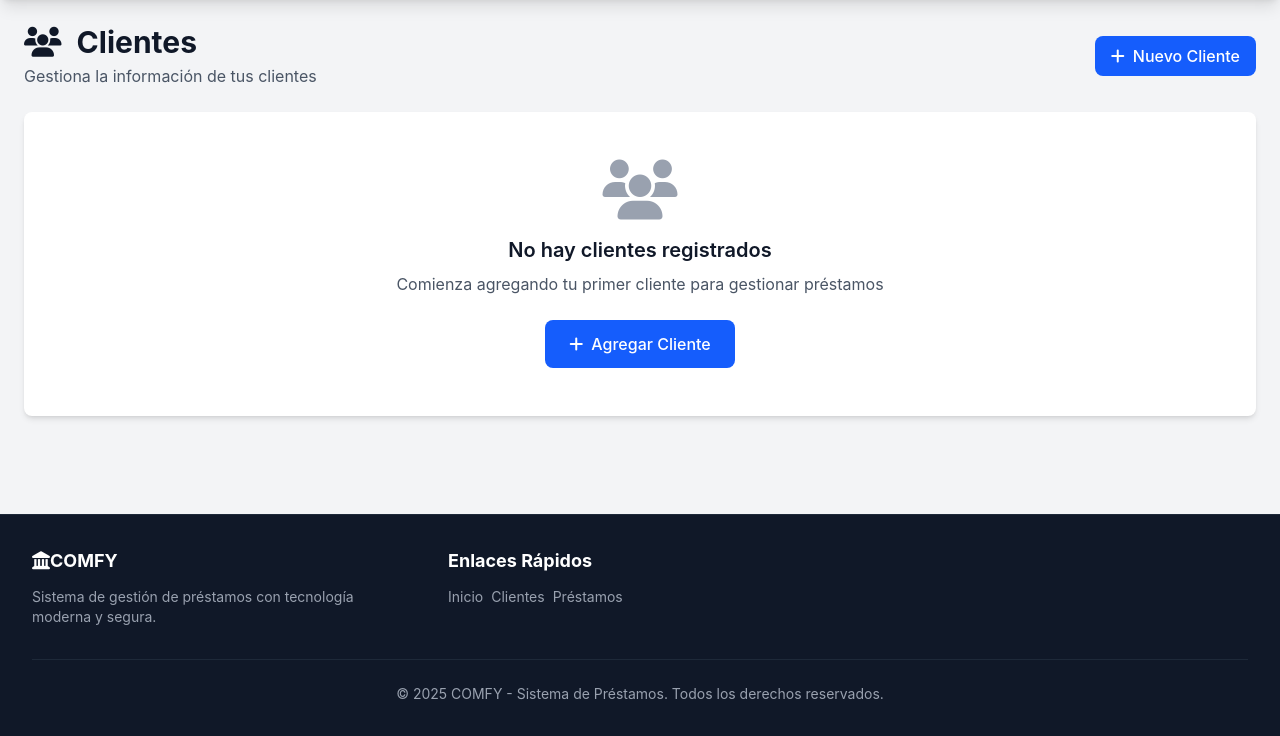
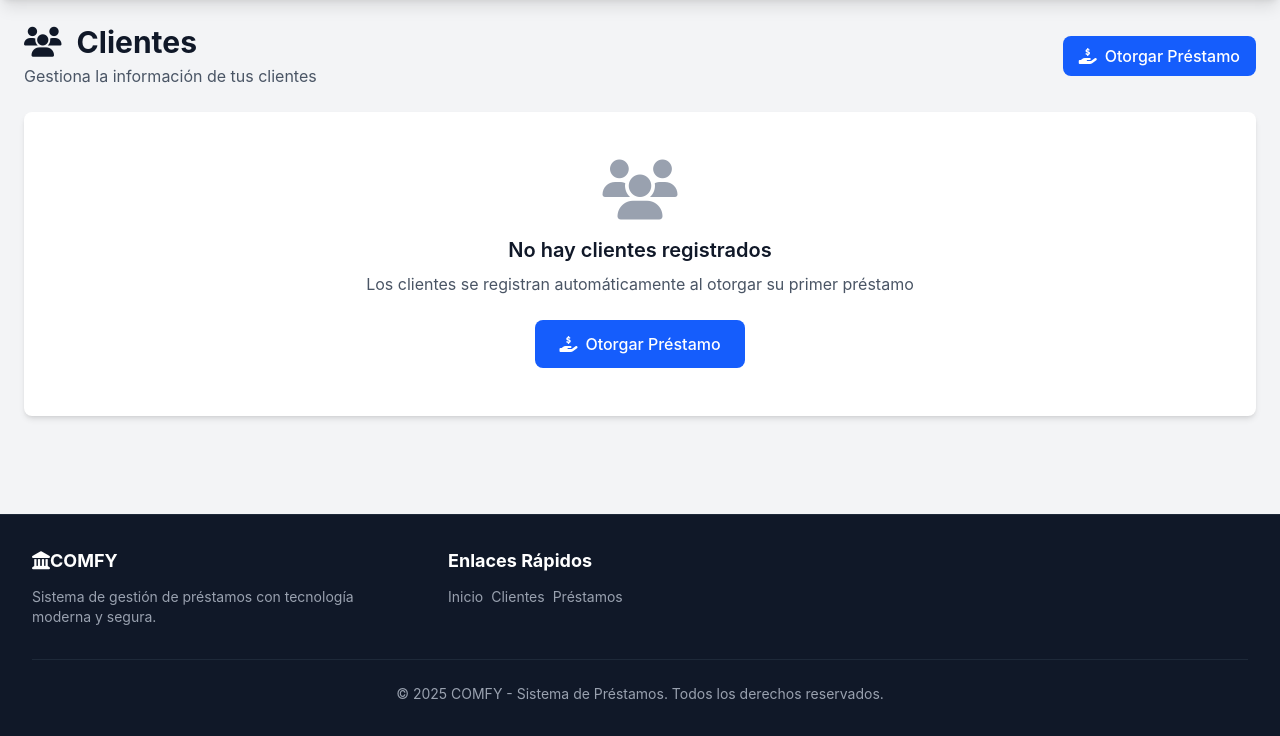
Before and after one commit to UPAO-INSO/caso-agile, a Flask app: page /clientes in a window 1280 px wide. Shown: the part 64-800 px from the top of the page. Run offline with Flask 3, Linux system fonts and the light colour scheme; style sheets or scripts are compiled from the project's sources; parts of the project's set-up code (start-up, migrations or seed data) failed here and were passed over; some libraries are stand-ins or nearby versions.

Commit message:
fix minor

```diff
--- a/app/models/__init__.py
+++ b/app/models/__init__.py
@@ -3,7 +3,7 @@ from app.models.cliente import Cliente
 from app.models.prestamo import Prestamo, EstadoPrestamoEnum
 from app.models.cuota import Cuota
 from app.models.declaracion import DeclaracionJurada, TipoDeclaracionEnum
-from app.models.pago import Pago, EstadoPagoEnum, MetodoPagoEnum
+from app.models.pago import Pago, MedioPagoEnum, MetodoPagoEnum
 
 __all__ = [
     'Cliente',
@@ -13,6 +13,6 @@ __all__ = [
     'DeclaracionJurada',
     'TipoDeclaracionEnum',
     'Pago',
-    'EstadoPagoEnum',
+    'MedioPagoEnum',
     'MetodoPagoEnum'
 ]
--- a/app/routes/main_routes.py
+++ b/app/routes/main_routes.py
@@ -5,6 +5,11 @@ from app.routes import main_bp
 @main_bp.route('/')
 def home():
     return render_template('index.html', title='Inicio')
+
+@main_bp.route('/buscar-cliente')
+def buscar_cliente():
+    """Vista para buscar cliente y otorgar préstamo"""
+    return render_template('buscar_cliente.html', title='Buscar Cliente')
 
 @main_bp.route('/enviar_cronograma', methods=['GET', 'POST'])
 def enviar_cronograma():
--- a/app/templates/pages/clientes/lista.html
+++ b/app/templates/pages/clientes/lista.html
@@ -10,11 +10,11 @@ badge %} {% block content %}
       <p class="text-gray-600 mt-1">Gestiona la información de tus clientes</p>
     </div>
     <a
-      href="{{ url_for('clientes.listar_clientes') }}"
+      href="{{ url_for('main.buscar_cliente') }}"
       class="inline-flex items-center px-4 py-2 bg-blue-600 hover:bg-blue-700 text-white font-medium rounded-lg transition-colors"
     >
-      <i class="fa-solid fa-plus mr-2"></i>
-      Nuevo Cliente
+      <i class="fa-solid fa-hand-holding-dollar mr-2"></i>
+      Otorgar Préstamo
     </a>
   </div>
 
@@ -126,14 +126,14 @@ badge %} {% block content %}
         No hay clientes registrados
       </h3>
       <p class="text-gray-600 mb-6">
-        Comienza agregando tu primer cliente para gestionar préstamos
+        Los clientes se registran automáticamente al otorgar su primer préstamo
       </p>
       <a
-        href="{{ url_for('clientes.registrar_cliente') }}"
+        href="{{ url_for('main.buscar_cliente') }}"
         class="inline-flex items-center px-6 py-3 bg-blue-600 hover:bg-blue-700 text-white font-medium rounded-lg transition-colors"
       >
-        <i class="fa-solid fa-plus mr-2"></i>
-        Agregar Cliente
+        <i class="fa-solid fa-hand-holding-dollar mr-2"></i>
+        Otorgar Préstamo
       </a>
     </div>
     {% endif %}
```
